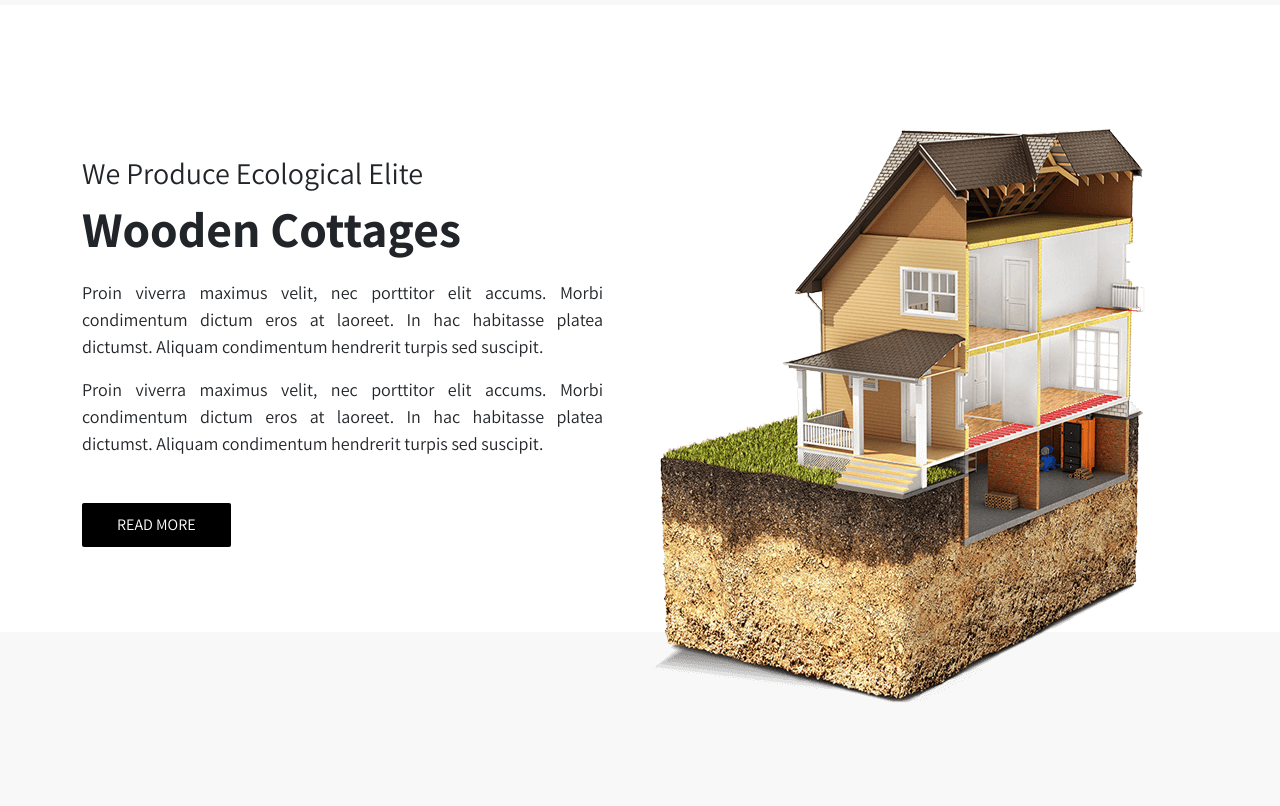
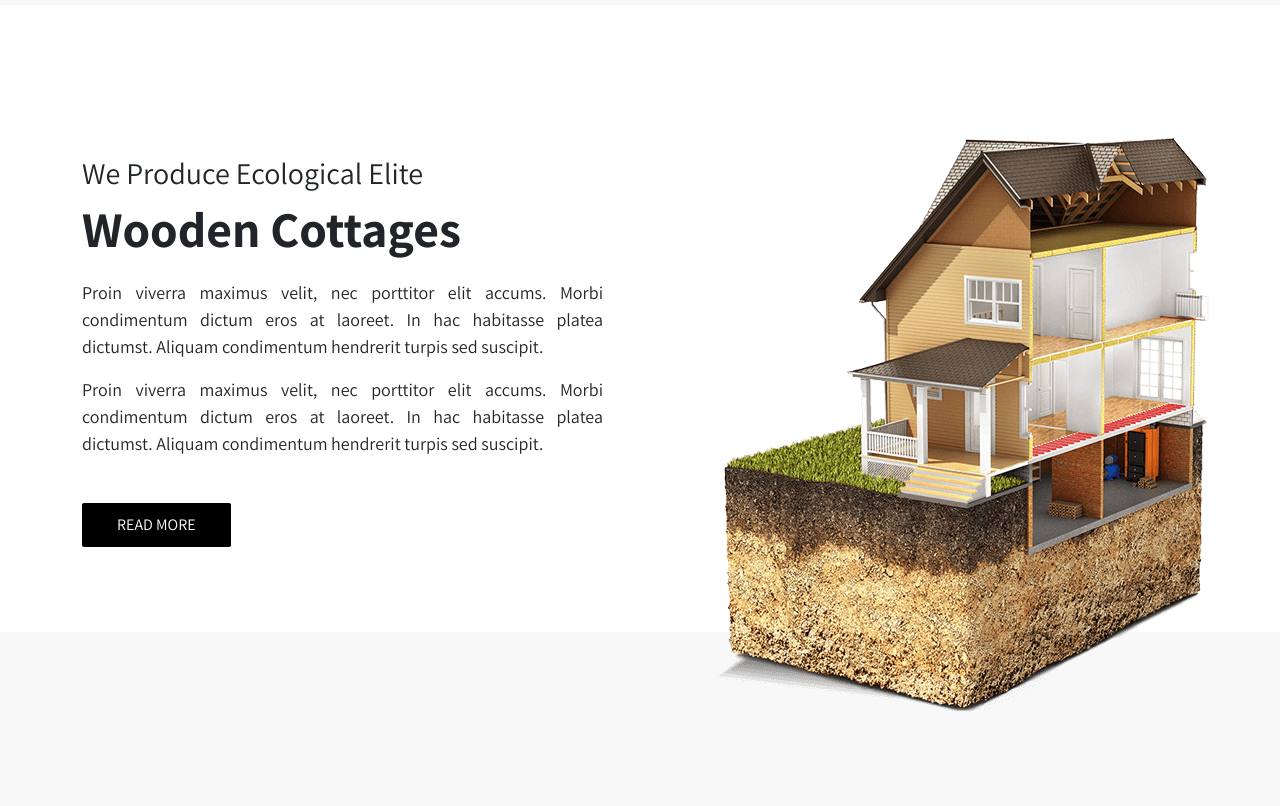
Before and after one commit to developer-zahir/class-26-video-assignment, a plain HTML site: page index.html in a window 1280 px wide. Shown: the part 1740-2546 px from the top of the page. Drawn offline with nearby package versions, Linux system fonts and the light colour scheme.

Commit message:
Update style.css

```diff
--- a/style.css
+++ b/style.css
@@ -993,3 +993,6 @@ footer .top i {
   line-height: 40px;
   transition: 0.4s;
 }
+.cottages .right .image_inner {
+    transform: translateY(81px) translateX(64px);
+}
```
